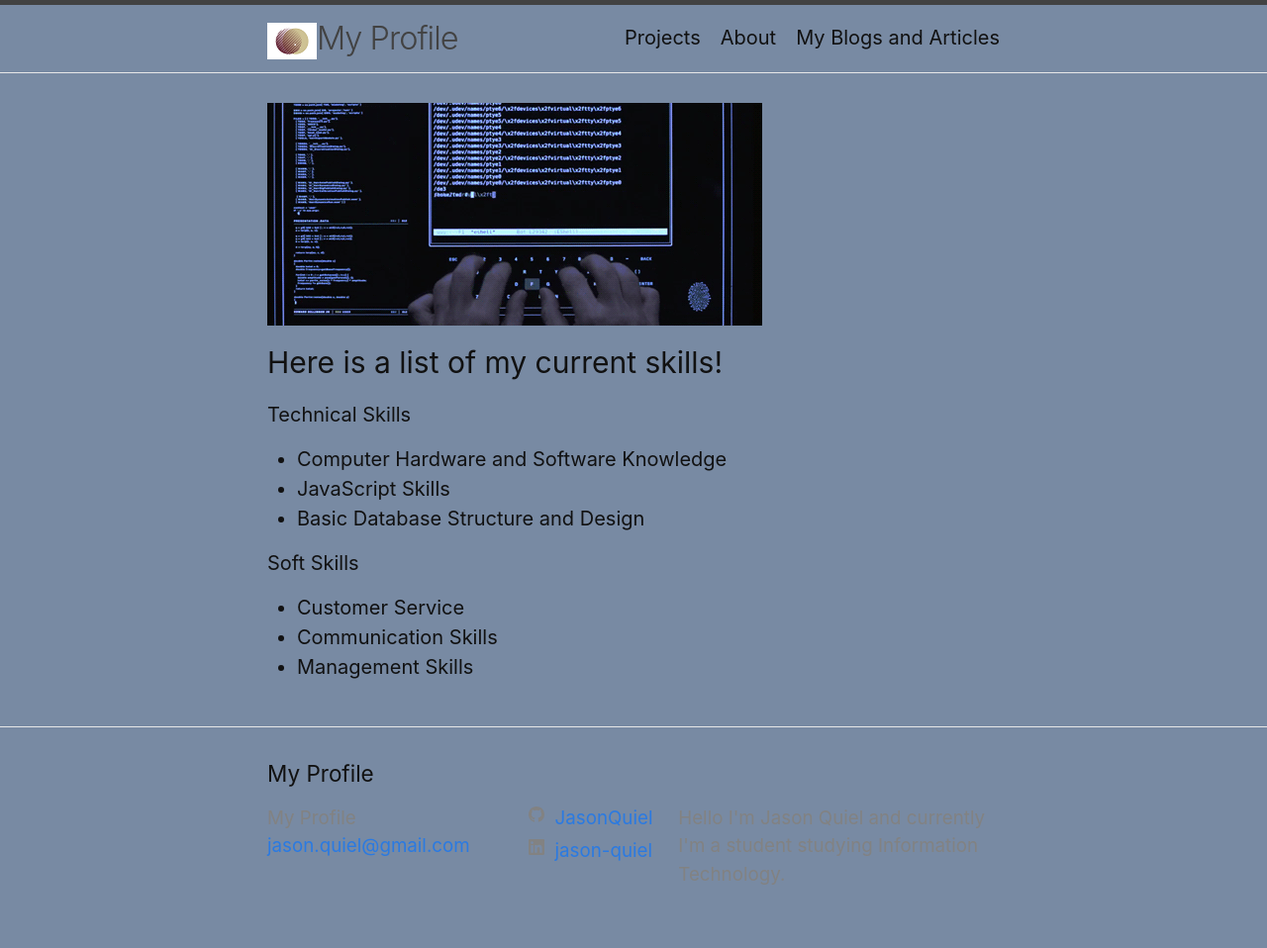
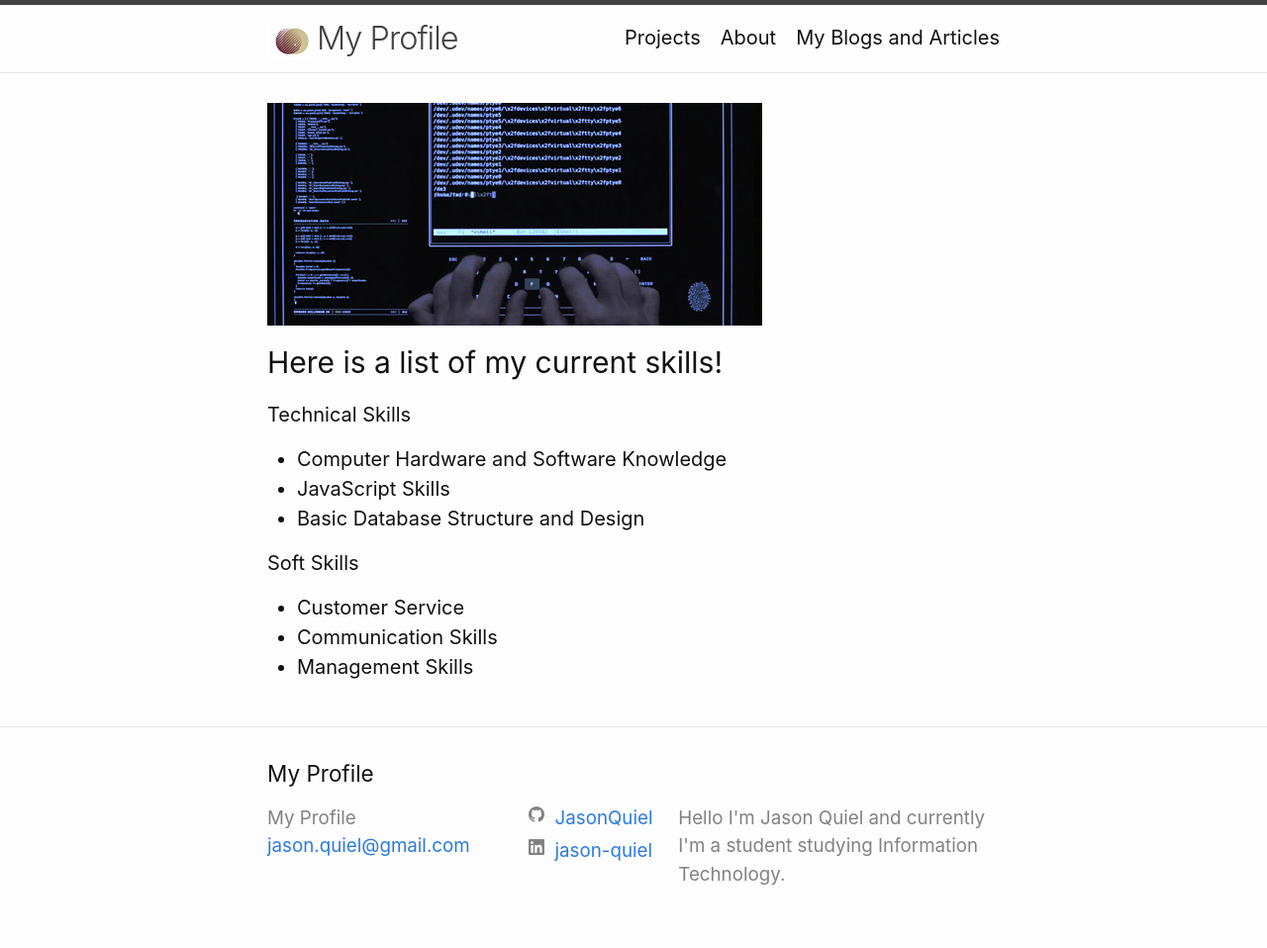
Before and after one commit to JasonQuiel/jasonquiel.github.io, a Jekyll site: the page built from index.markdown, in a window 1280 px wide. Shown: the whole page at 99% size. Built offline with Jekyll 4.4.1, drawn with Linux system fonts in a browser that asks for light colours.

Commit message:
Update minima.scss

```diff
--- a/_sass/minima.scss
+++ b/_sass/minima.scss
@@ -11,7 +11,7 @@ $base-line-height: 1.5 !default;
 $spacing-unit:     30px !default;
 
 $text-color:       #111 !default;
-$background-color: #788AA3;
+$background-color: #fdfdfd !default;
 $brand-color:      #2a7ae2 !default;
 
 $grey-color:       #828282 !default;
```
